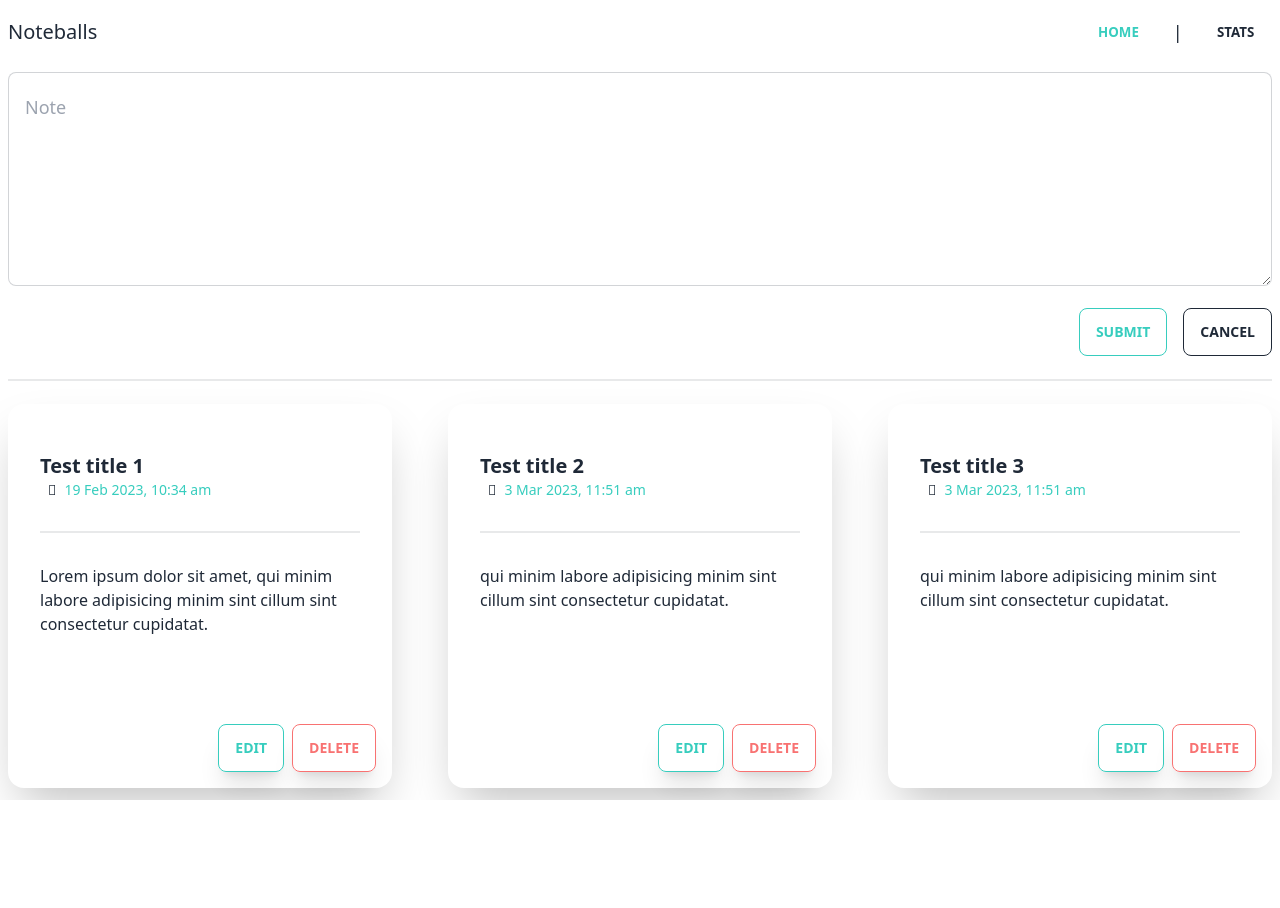
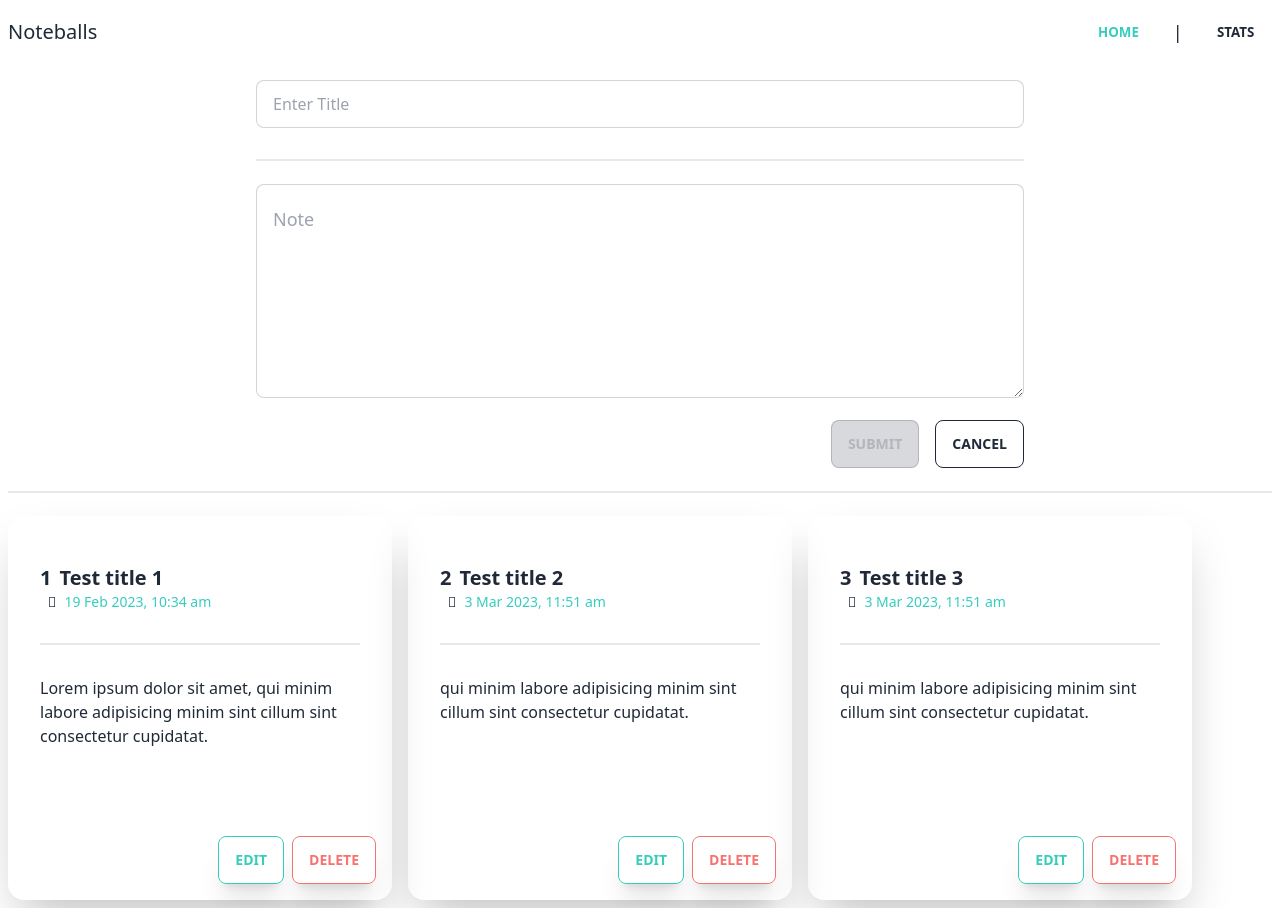
Before and after one commit to SushiJ/vue-notes, a Vue app: page /#/ in a window 1280 px wide. Before the commit the page ends 800 px from the top, so only its background shows below. Built offline with nearby package versions, Linux system fonts and the light colour scheme.

Commit message:
There has to a better way for this

```diff
--- a/src/App.vue
+++ b/src/App.vue
@@ -1,8 +1,8 @@
 <script setup lang="ts">
-import NavBar from '@/components/NavBar.vue';
+import NavBar from "@/components/NavBar.vue";
 </script>
 
-<template >
+<template>
   <NavBar />
-  <RouterView class="max-w-7xl mx-auto p-2"/>
+  <RouterView class="max-w-7xl mx-auto p-2" />
 </template>
--- a/src/components/Card.vue
+++ b/src/components/Card.vue
@@ -1,23 +1,32 @@
 <script setup lang="ts">
 interface Props {
+  unq: number;
   id: string;
   title: string;
   content: string;
 }
-defineProps<Props>();
+const emit = defineEmits<{
+  (e: "delete", id: number): void;
+}>();
+const props = defineProps<Props>();
+
+function handleDelete() {
+  emit("delete", props.unq);
+}
 </script>
 <template>
   <div class="card w-96 shadow-2xl py-4 h-96">
     <div class="card-body">
       <div class="items-center">
-        <p class="card-title">{{ title }}</p>
+        <p class="card-title">
+          <span>{{ props.unq }}</span
+          >{{ props.title }}
+        </p>
         <div class="flex items-center text-sm">
-          <span className="mx-2">
-            
-          </span>
-          <time class="text-accent" :datetime="id">
+          <span className="mx-2">  </span>
+          <time class="text-accent" :datetime="props.id">
             {{
-              new Date(id).toLocaleString("en-IN", {
+              new Date(props.id).toLocaleString("en-IN", {
                 day: "numeric",
                 month: "short",
                 year: "numeric",
@@ -30,12 +39,14 @@ defineProps<Props>();
       </div>
       <div class="divider" />
       <div class="card">
-        {{ content }}
+        {{ props.content }}
       </div>
     </div>
     <div class="card-actions justify-end px-4">
       <button class="btn btn-accent btn-outline shadow-xl">Edit</button>
-      <button class="btn btn-error btn-outline shadow-xl">Delete</button>
+      <button @click="handleDelete" class="btn btn-error btn-outline shadow-xl">
+        Delete
+      </button>
     </div>
   </div>
 </template>
--- a/src/components/CardList.vue
+++ /dev/null
@@ -1,31 +0,0 @@
-<script setup lang="ts">
-import Card from "./Card.vue";
-
-const notes = [
-  {
-    id: "2023-02-19T10:34:31.233Z",
-    title: "Test title 1",
-    content:
-      "Lorem ipsum dolor sit amet, qui minim labore adipisicing minim sint cillum sint consectetur cupidatat.",
-  },
-  {
-    id: new Date().toISOString(),
-    title: "Test title 2",
-    content:
-      "qui minim labore adipisicing minim sint cillum sint consectetur cupidatat.",
-  },
-  {
-    id: new Date().toISOString(),
-    title: "Test title 3",
-    content:
-      "qui minim labore adipisicing minim sint cillum sint consectetur cupidatat.",
-  },
-];
-</script>
-<template>
-  <div class="flex gap-4 justify-between">
-    <div v-for="note in notes">
-      <Card :id="note.id" :title="note.title" :content="note.content" />
-    </div>
-  </div>
-</template>
--- /dev/null
+++ b/src/components/Notes.vue
@@ -0,0 +1,94 @@
+<script setup lang="ts">
+import { ref, type Ref, computed } from "vue";
+import Card from "@/components/Card.vue";
+
+let titleText: Ref<string> = ref("");
+let contentText: Ref<string> = ref("");
+
+function handleCancelClick() {
+  titleText.value = "";
+  contentText.value = "";
+}
+
+function handleSubmit() {
+  notes.value.push({
+    unq: 4,
+    id: new Date().toISOString(),
+    title: titleText.value,
+    content: contentText.value,
+  });
+  handleCancelClick();
+}
+
+let notes = ref([
+  {
+    unq: 1,
+    id: "2023-02-19T10:34:31.233Z",
+    title: "Test title 1",
+    content:
+      "Lorem ipsum dolor sit amet, qui minim labore adipisicing minim sint cillum sint consectetur cupidatat.",
+  },
+  {
+    unq: 2,
+    id: new Date().toISOString(),
+    title: "Test title 2",
+    content:
+      "qui minim labore adipisicing minim sint cillum sint consectetur cupidatat.",
+  },
+  {
+    unq: 3,
+    id: new Date().toISOString(),
+    title: "Test title 3",
+    content:
+      "qui minim labore adipisicing minim sint cillum sint consectetur cupidatat.",
+  },
+]);
+
+function handleDeleteEvent(id: number) {
+  notes.value = notes.value.filter((note) => note.unq !== id);
+  console.log(id);
+}
+</script>
+<template>
+  <div class="max-w-3xl w-full mx-auto">
+    <input
+      v-model="titleText"
+      type="text"
+      placeholder="Enter Title"
+      class="input input-bordered w-full my-2"
+    />
+    <div class="divider" />
+    <textarea
+      v-model="contentText"
+      placeholder="Note"
+      class="textarea textarea-bordered textarea-lg w-full px-4"
+      rows="5"
+      cols="6"
+    />
+    <div class="flex justify-end gap-4 pt-4">
+      <button
+        @click="handleSubmit"
+        :disabled="!titleText || !contentText"
+        type="submit"
+        class="btn btn-accent btn-outline"
+      >
+        Submit
+      </button>
+      <button @click="handleCancelClick" class="btn btn-ghost btn-outline">
+        Cancel
+      </button>
+    </div>
+  </div>
+  <div class="divider" />
+  <div class="flex flex-wrap gap-4">
+    <div v-for="note in notes">
+      <Card
+        @delete="handleDeleteEvent"
+        :unq="note.unq"
+        :id="note.id"
+        :title="note.title"
+        :content="note.content"
+      />
+    </div>
+  </div>
+</template>
--- a/src/components/Textarea.vue
+++ /dev/null
@@ -1,10 +0,0 @@
-<script setup lang="ts"></script>
-<template>
-    <div class="">
-        <textarea placeholder="Note" class="textarea textarea-bordered textarea-lg w-full px-4" rows="5" cols="6"></textarea>
-        <div class="flex justify-end gap-4 pt-4">
-            <button class="btn btn-accent btn-outline">Submit</button>
-            <button class="btn btn-ghost btn-outline">Cancel</button>
-        </div>
-    </div>
-</template>
--- a/src/views/ViewNotes.vue
+++ b/src/views/ViewNotes.vue
@@ -1,11 +1,8 @@
 <script setup lang="ts">
-import CardList from "@/components/CardList.vue"
-import Textarea from "@/components/Textarea.vue";
+import Notes from "@/components/Notes.vue";
 </script>
 <template>
   <div class="w-full mx-auto">
-    <Textarea />
-    <div class="divider"/>
-    <CardList />
+    <Notes />
   </div>
 </template>
```
